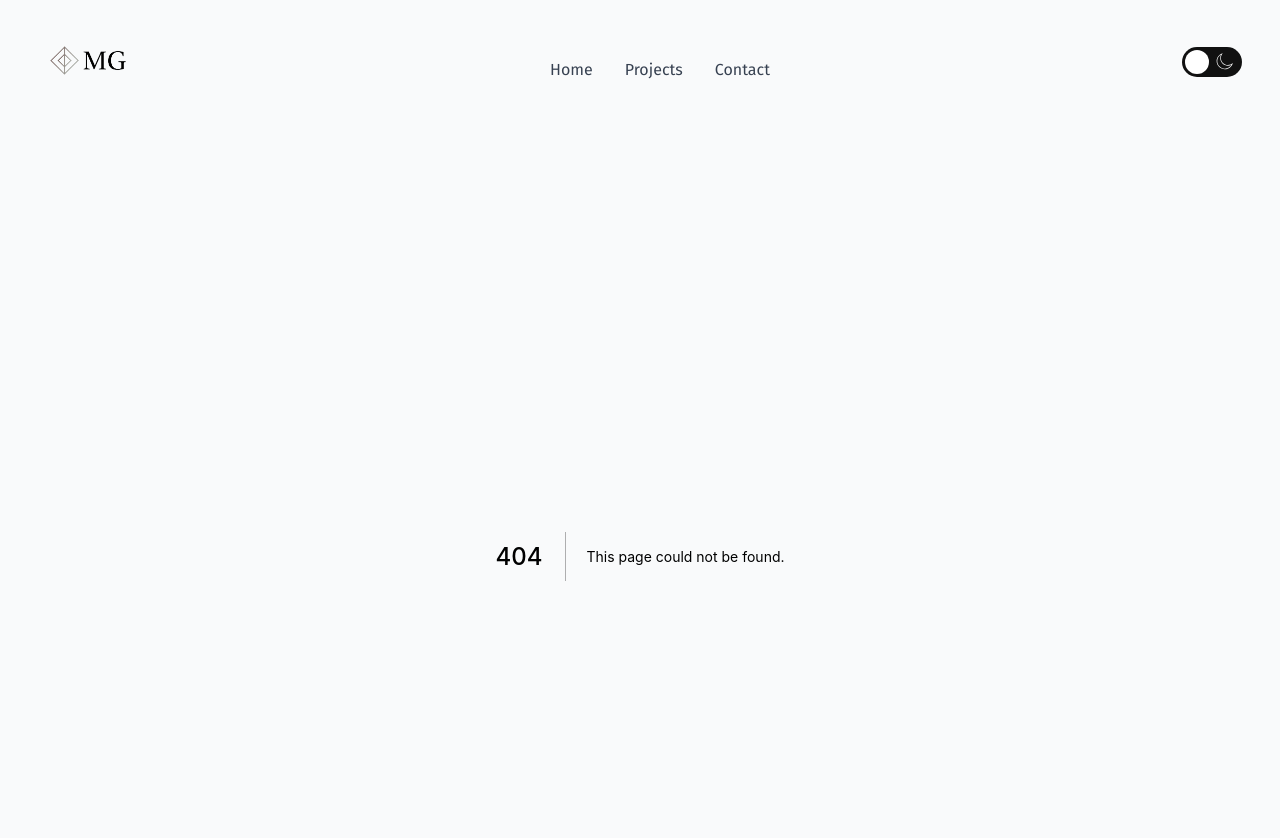
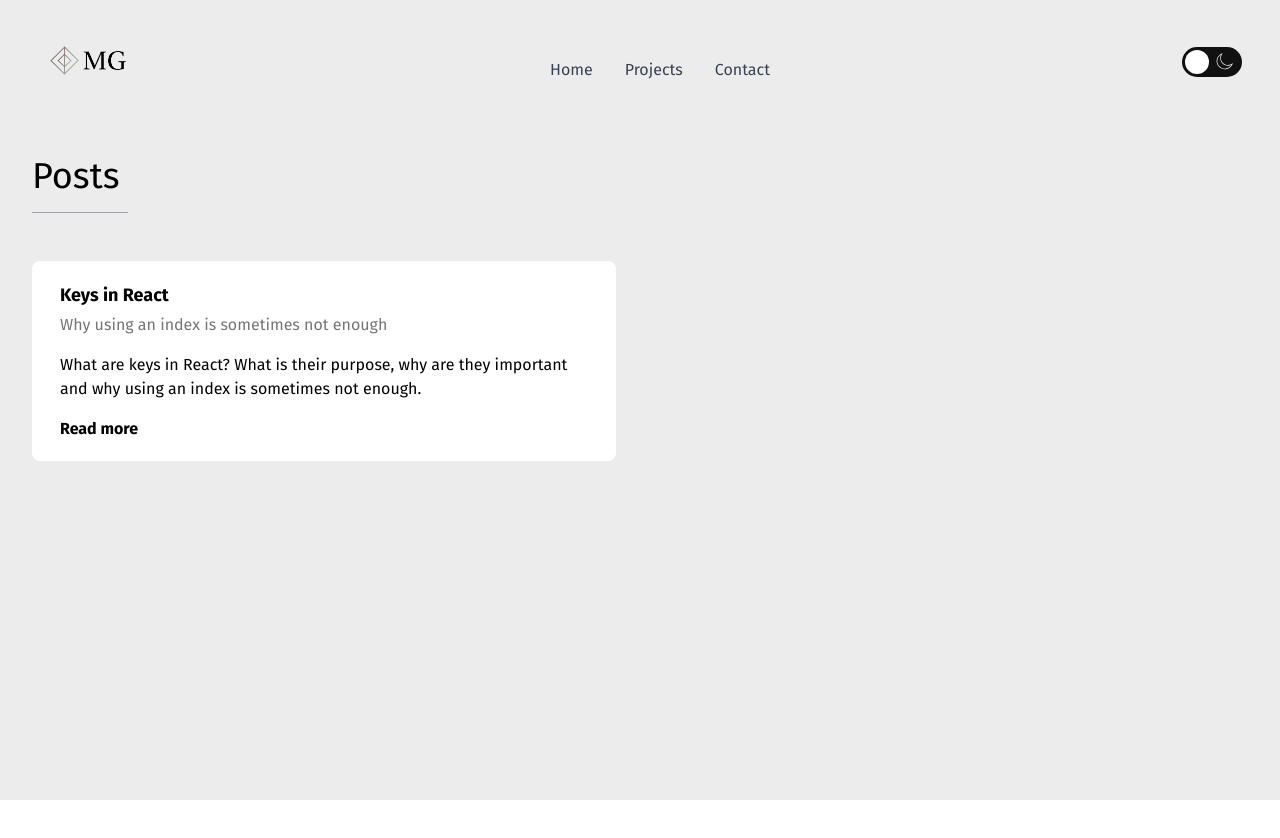
Before and after one commit to gouldie/gouldie.github.io, a Next.js app: page /posts in a window 1280 px wide. Before the commit this address had no page. Shown: the top 838 px of the page. After the commit the page ends 800 px from the top, so only its background shows below. Built offline with nearby package versions, Linux system fonts and the light colour scheme.

Commit message:
posts wip

```diff
--- a/components/Header.js
+++ b/components/Header.js
@@ -83,6 +83,7 @@ export default function Header() {
             <div className='flex flex-col mt-6 md:mt-4 md:flex-row md:space-x-8 md:mt-0 md:font-medium'>
               <NavItem href='/' label='Home' onClick={closeMobileMenu} />
               <NavItem href='/projects' label='Projects' onClick={closeMobileMenu} />
+              {/* <NavItem href='/posts' label='Posts' onClick={closeMobileMenu} /> */}
               <NavItem href='/contact' label='Contact' onClick={closeMobileMenu} />
             </div>
           </div>
--- /dev/null
+++ b/pages/posts.js
@@ -0,0 +1,42 @@
+import { useState } from 'react'
+import Link from 'next/link'
+import { Layout } from '@/components'
+import postsJSON from '@/posts.json'
+
+const initialState = { name: '', email: '', message: '' }
+
+export default function Posts() {
+  return (
+    <Layout>
+      <h1 className='text-4xl mb-4'>Posts</h1>
+      <hr className='w-24 mb-12 border-gray-400' />
+
+      <div className='flex flex-wrap justify-between'>
+        {Object.entries(postsJSON).map(([slug, post]) => {
+          return (
+            <article
+              key={slug}
+              className='dark:bg-slate-700 bg-white rounded-lg w-full md:w-[48%] mb-5 p-7 py-5'
+            >
+              <Link href={`/posts/${slug}`} passHref>
+                <a className='block'>
+                  <h2 className='font-bold text-lg mb-1'>{post.title}</h2>
+
+                  {post.subtitle && (
+                    <h2 className='mb-4 text-lightsubtitle dark:text-darksubtitle'>
+                      {post.subtitle}
+                    </h2>
+                  )}
+
+                  <h2 className='text-base mb-4'>{post.description}</h2>
+
+                  <span className='font-bold'>Read more</span>
+                </a>
+              </Link>
+            </article>
+          )
+        })}
+      </div>
+    </Layout>
+  )
+}
--- /dev/null
+++ b/pages/posts/[post].js
@@ -0,0 +1,19 @@
+import { useState } from 'react'
+import Link from 'next/link'
+import { useRouter } from 'next/router'
+import { Layout } from '@/components'
+import postsJSON from '@/posts.json'
+
+function Post() {
+  const router = useRouter()
+  const { post } = router.query
+
+  return (
+    <Layout>
+      <h1 className='text-4xl mb-4'>Post</h1>
+      <hr className='w-24 mb-12 border-gray-400' />
+    </Layout>
+  )
+}
+
+export default Post
--- /dev/null
+++ b/posts.json
@@ -0,0 +1,14 @@
+{
+  "keys-in-react": {
+    "title": "Keys in React",
+    "subtitle": "Why using an index is sometimes not enough",
+    "description": "What are keys in React? What is their purpose, why are they important and why using an index is sometimes not enough.",
+    "description2": "Understanding keys is crucial to developing a better mental model in React.",
+    "content": [
+      {
+        "type": "Header",
+        "text": "An example header"
+      }
+    ]
+  }
+}
--- a/tailwind.config.js
+++ b/tailwind.config.js
@@ -5,7 +5,9 @@ module.exports = {
     extend: {
       colors: {
         darkbg: '#252934',
-        lightbg: '#f9fafb'
+        lightbg: '#ececec',
+        darksubtitle: '#b7b7b7',
+        lightsubtitle: '#757575'
       }
     }
   },
```
